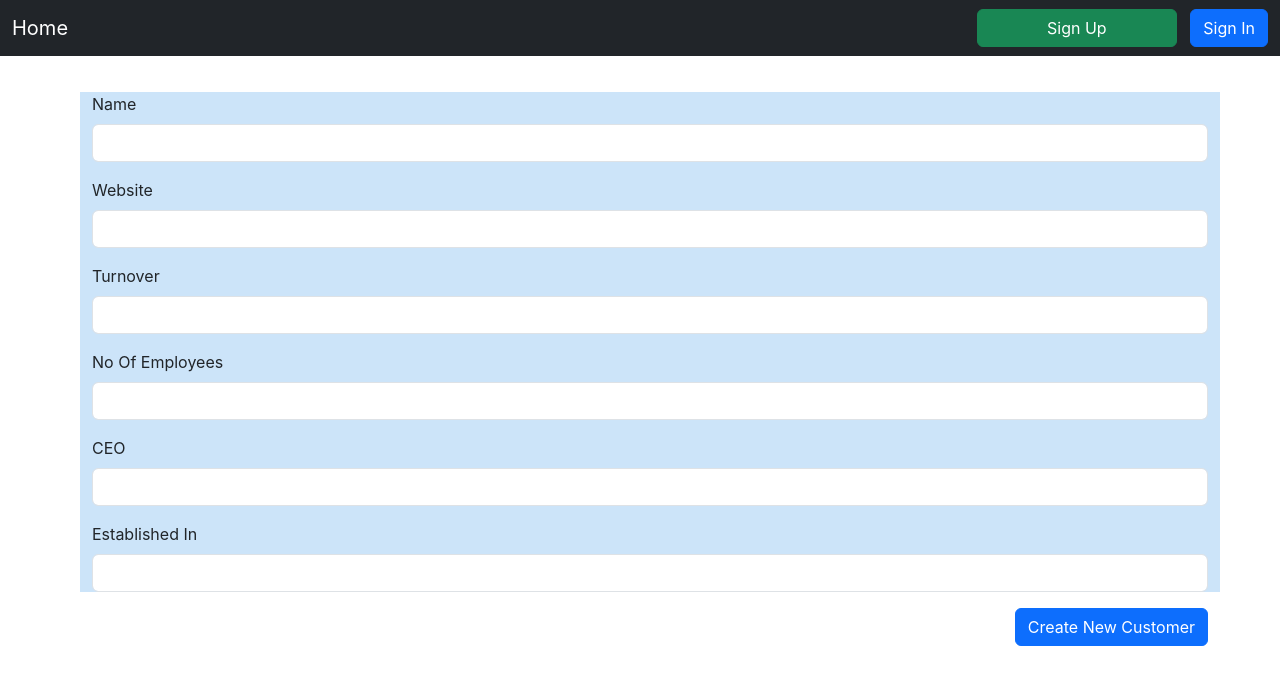
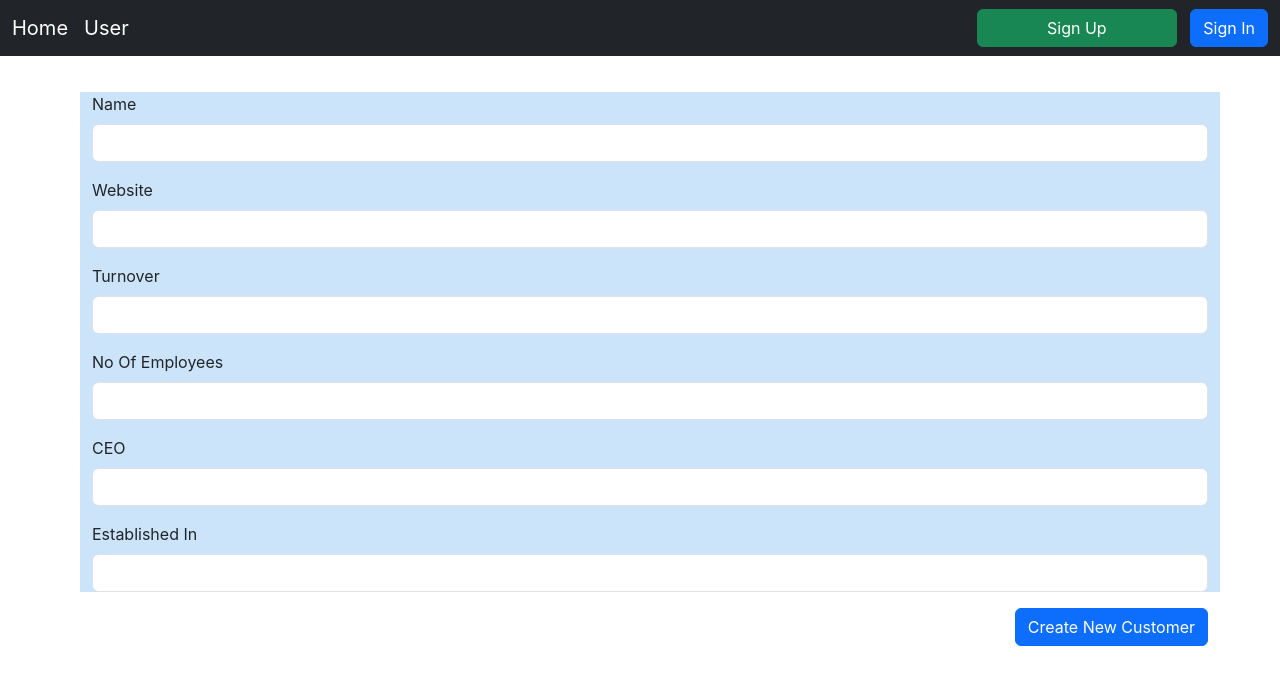
Before and after one commit to Prashraj78/crm-app, a React (Create React App) app: page /form/1 in a window 1280 px wide. Shown: the top 684 px of the page. Built offline with nearby package versions, Linux system fonts and the light colour scheme; no server answers; some icons are missing.

Commit message:
SECURED ROUTES

```diff
--- a/src/components/Navbar/Navbar.js
+++ b/src/components/Navbar/Navbar.js
@@ -31,6 +31,7 @@ function NavBar() {
     <nav className="navbar navbar-expand-lg bg-dark" data-bs-theme="dark">
       <div className="container-fluid">
         <a className="navbar-brand" href="/">Home</a>
+        <a className="navbar-brand" href="/User">User</a>
         <button className="navbar-toggler" type="button" data-bs-toggle="collapse" data-bs-target="#navbarSupportedContent" aria-controls="navbarSupportedContent" aria-expanded="false" aria-label="Toggle navigation">
           <span className="navbar-toggler-icon"></span>
         </button>
--- a/src/components/User/UserList.js
+++ b/src/components/User/UserList.js
@@ -0,0 +1,11 @@
+import React from 'react'
+
+function UserList() {
+  return (
+    <div>
+      user
+    </div>
+  )
+}
+
+export default UserList
--- a/src/index.js
+++ b/src/index.js
@@ -9,6 +9,7 @@ import CustomerList from './components/Customer/CustomerList/CustomerList';
 import CustomerForm from './components/Customer/CustomerForm/CustomerForm';
 import SignUp from './components/SignUp/SIgnUp';
 import SignIn from './components/SignIn/SignIn';
+import UserList from './components/User/UserList';
 
 const root = ReactDOM.createRoot(document.getElementById('root'));
 root.render(
@@ -31,6 +32,12 @@ root.render(
           </SecuredRoutes>
         }>
         </Route>
+        <Route path='user' element={
+          <SecuredRoutes>
+           <UserList/>
+          </SecuredRoutes>
+        }>
+        </Route>
         <Route path='form/:customerName' element={<CustomerForm />}>
         </Route>
       </Routes>
```
